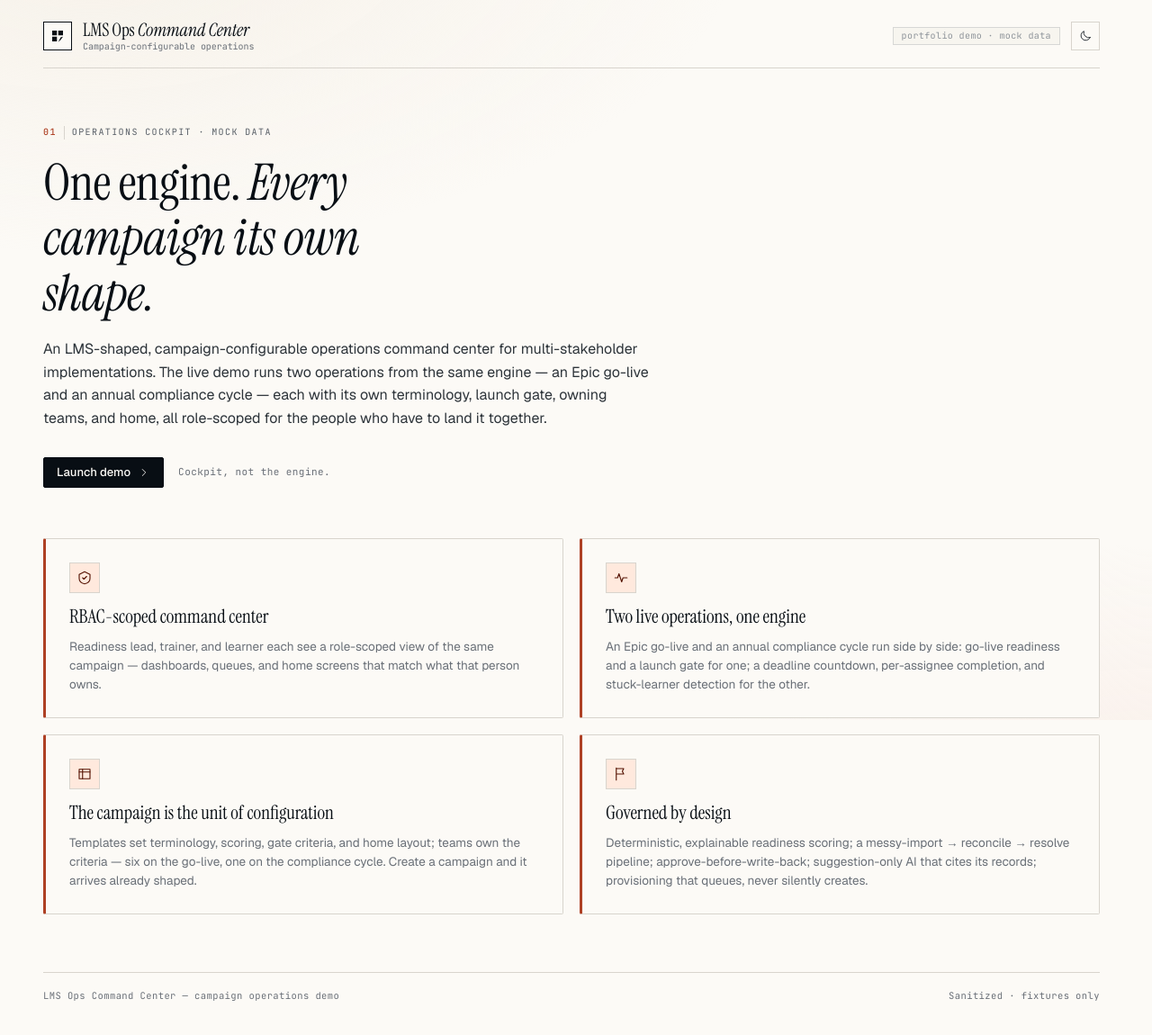
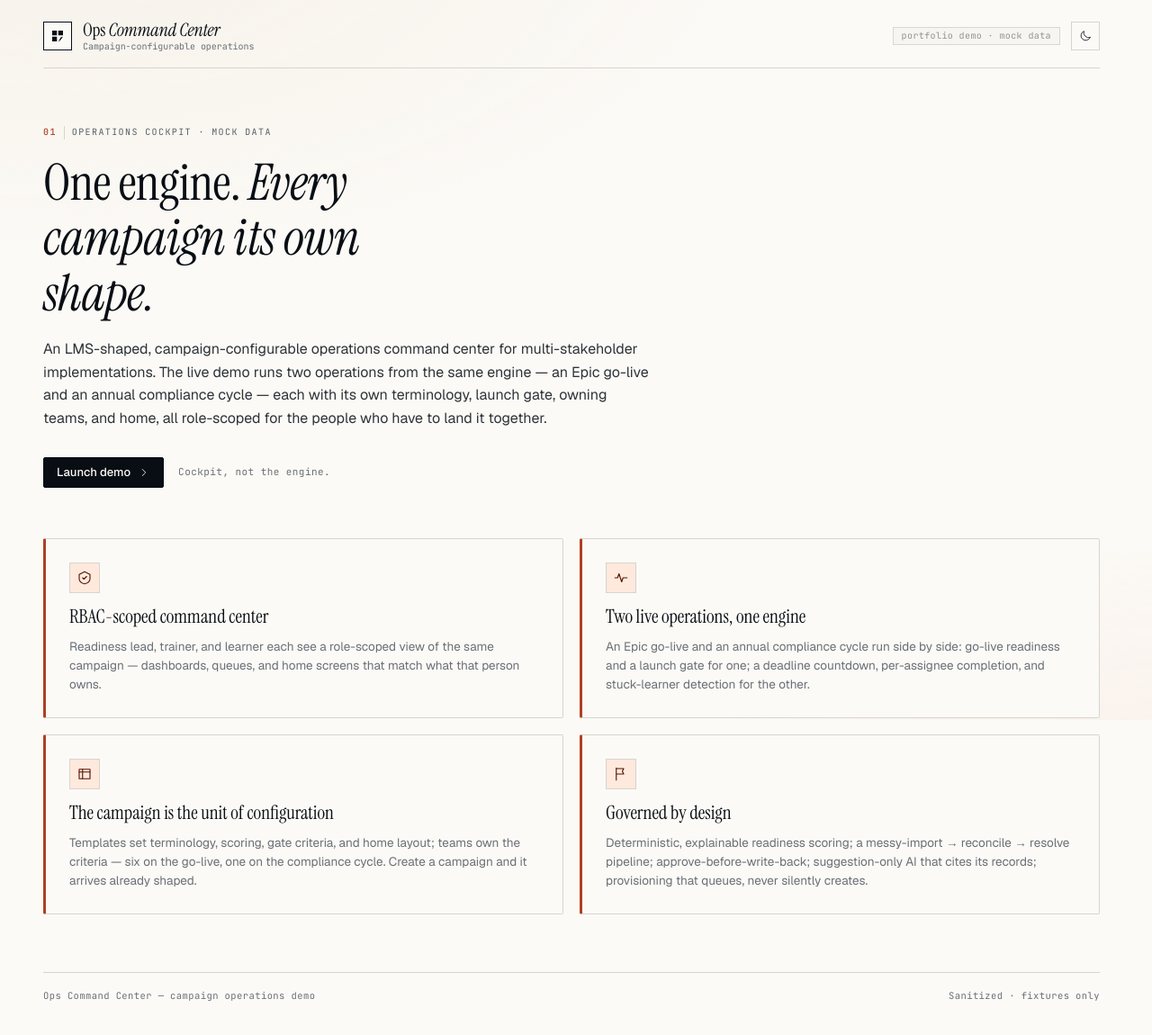
Before and after one commit to garthpuckerin/ops-command-center-showcase, a React (Vite) app: page / in a window 1280 px wide. Shown: the top 1150 px of the page at 90% size. Built offline with nearby package versions, Linux system fonts and the light colour scheme.

Commit message:
fix(brand): use Ops Command Center on public surfaces

```diff
--- a/index.html
+++ b/index.html
@@ -6,7 +6,7 @@
     <meta name="robots" content="noindex" />
     <meta name="viewport" content="width=device-width, initial-scale=1, viewport-fit=cover" />
     <link rel="icon" type="image/svg+xml" href="/favicon.svg" />
-    <title>LMS Ops Command Center</title>
+    <title>Ops Command Center</title>
 
     <link rel="preconnect" href="https://fonts.googleapis.com" />
     <link rel="preconnect" href="https://fonts.gstatic.com" crossorigin />
--- a/src/Landing.jsx
+++ b/src/Landing.jsx
@@ -41,7 +41,7 @@ export const Landing = ({ onEnter, themeMode = 'light', onToggleTheme }) => {
         <div className="landing-brand">
           <span className="brand-mark"><Icon name="logo" size={18} /></span>
           <div className="brand-text">
-            <div className="brand-name">LMS Ops <em>Command Center</em></div>
+            <div className="brand-name">Ops <em>Command Center</em></div>
             <div className="brand-sub mono">Campaign-configurable operations</div>
           </div>
         </div>
@@ -91,7 +91,7 @@ export const Landing = ({ onEnter, themeMode = 'light', onToggleTheme }) => {
       </main>
 
       <footer className="landing-foot mono">
-        <span>LMS Ops Command Center — campaign operations demo</span>
+        <span>Ops Command Center — campaign operations demo</span>
         <span>Sanitized · fixtures only</span>
       </footer>
     </div>
--- a/src/app.jsx
+++ b/src/app.jsx
@@ -439,7 +439,7 @@ function Sidebar({ role, setRole, view, setView, me, open = false, onSignOut, ca
       <div className="side-brand">
         <span className="brand-mark"><Icon name="logo" size={18} /></span>
         <div className="brand-text">
-          <div className="brand-name">LMS Ops <em>Command Center</em></div>
+          <div className="brand-name">Ops <em>Command Center</em></div>
           <div className="brand-sub mono" title={scenarioLabel}>{scenarioLabel}</div>
         </div>
       </div>
```
Also changed, not shown: 1 other file (tests, documents, lock files or other folders).
